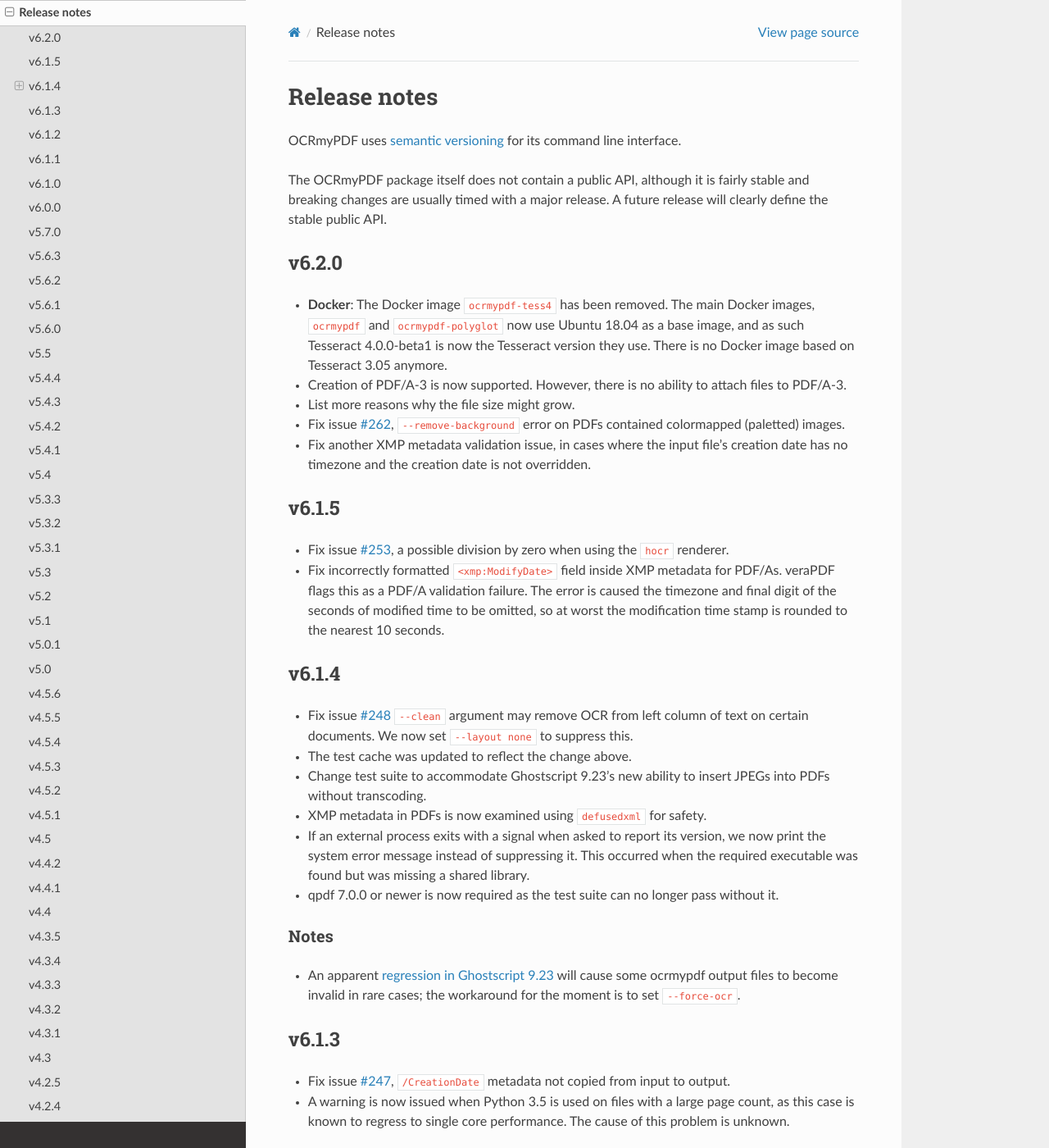
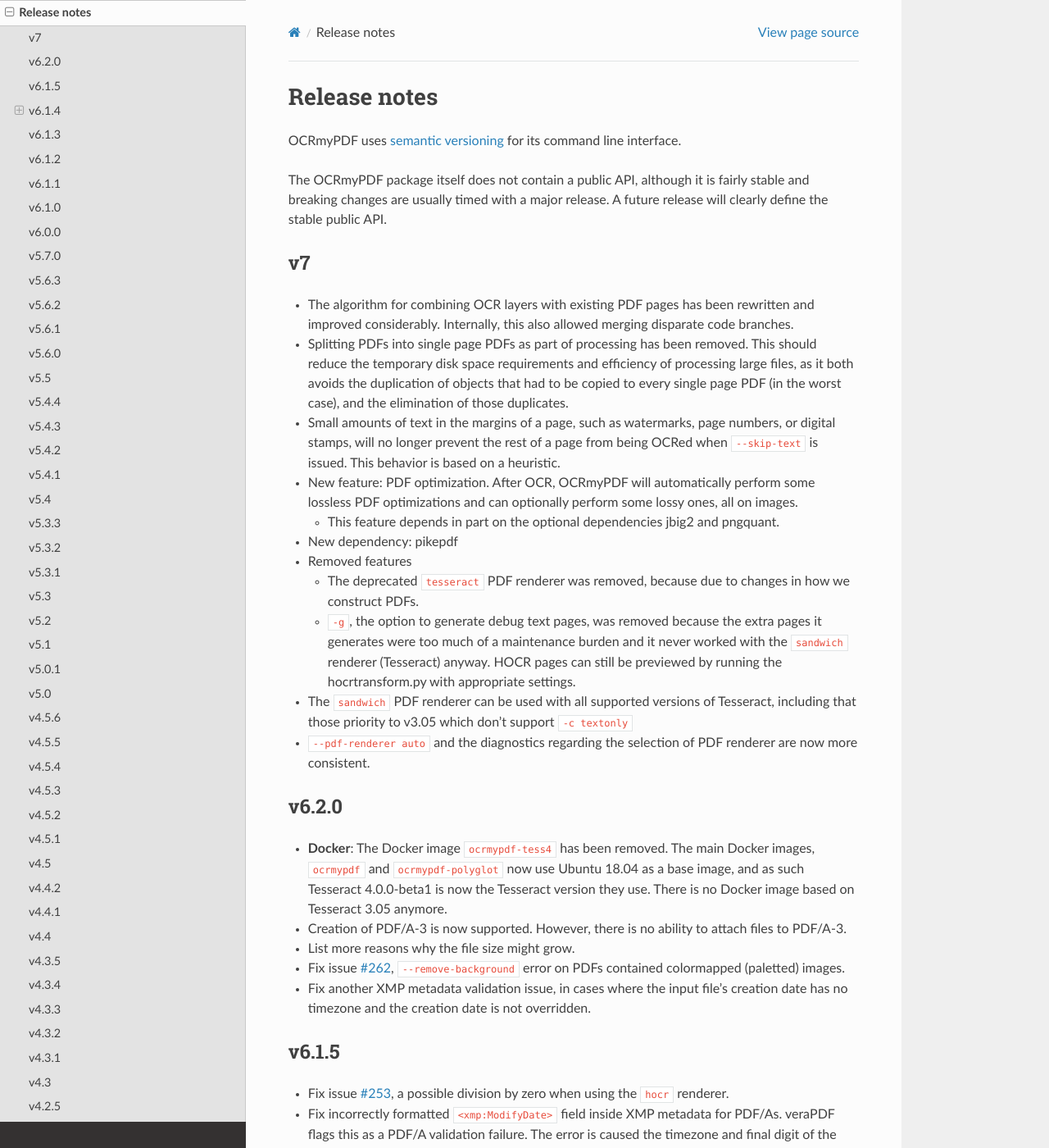
Before and after one commit to Felix-Brandstetter/Projektpraktikum-Realisierung-innovativer-Dienste, a Sphinx documentation site: the page built from docs/release_notes.rst, in a window 1280 px wide and 1400 px high. Shown: the whole window at 82% size. Built offline with Sphinx 7.4.7 and the Read the Docs theme 2.0.0, drawn with Linux system fonts in a browser that asks for light colours; pages that are not in the unit, such as notebooks, are missing from menus.

Commit message:
Add notes for v7

```diff
--- a/docs/release_notes.rst
+++ b/docs/release_notes.rst
@@ -8,6 +8,33 @@
 .. Issue regex
    find:    [^`]\#([0-9]{1,3})[^0-9]
    replace: `#$1 <https://github.com/jbarlow83/OCRmyPDF/issues/$1>`_
+
+
+v7
+--
+
+-   The algorithm for combining OCR layers with existing PDF pages has been rewritten and improved considerably. Internally, this also allowed merging disparate code branches.
+
+-   Splitting PDFs into single page PDFs as part of processing has been removed. This should reduce the temporary disk space requirements and efficiency of processing large files, as it both avoids the duplication of objects that had to be copied to every single page PDF (in the worst case), and the elimination of those duplicates.
+
+-   Small amounts of text in the margins of a page, such as watermarks, page numbers, or digital stamps, will no longer prevent the rest of a page from being OCRed when ``--skip-text`` is issued. This behavior is based on a heuristic.
+
+-   New feature: PDF optimization. After OCR, OCRmyPDF will automatically perform some lossless PDF optimizations and can optionally perform some lossy ones, all on images.
+
+    +   This feature depends in part on the optional dependencies jbig2 and pngquant.
+
+-   New dependency: pikepdf
+
+-   Removed features
+
+    +   The deprecated ``tesseract`` PDF renderer was removed, because due to changes in how we construct PDFs.
+
+    +   ``-g``, the option to generate debug text pages, was removed because the extra pages it generates were too much of a maintenance burden and it never worked with the ``sandwich`` renderer (Tesseract) anyway. HOCR pages can still be previewed by running the hocrtransform.py with appropriate settings.
+
+-   The ``sandwich`` PDF renderer can be used with all supported versions of Tesseract, including that those priority to v3.05 which don't support ``-c textonly``
+
+-   ``--pdf-renderer auto`` and the diagnostics regarding the selection of PDF renderer are now more consistent.
+
 
 v6.2.0
 ------
```
